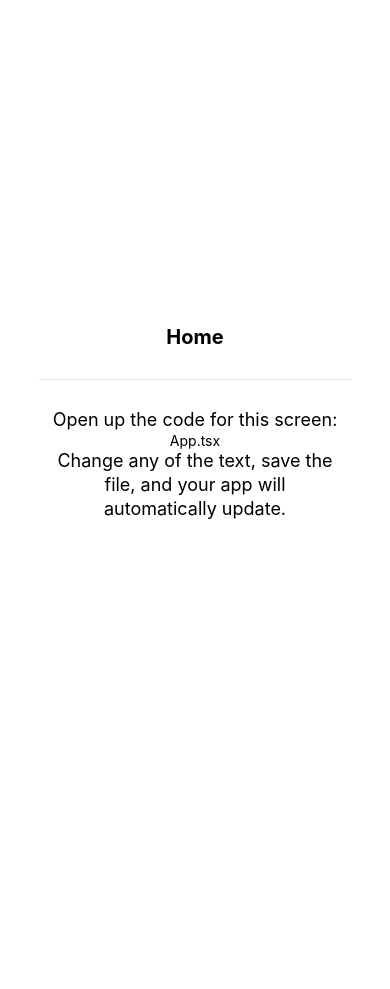
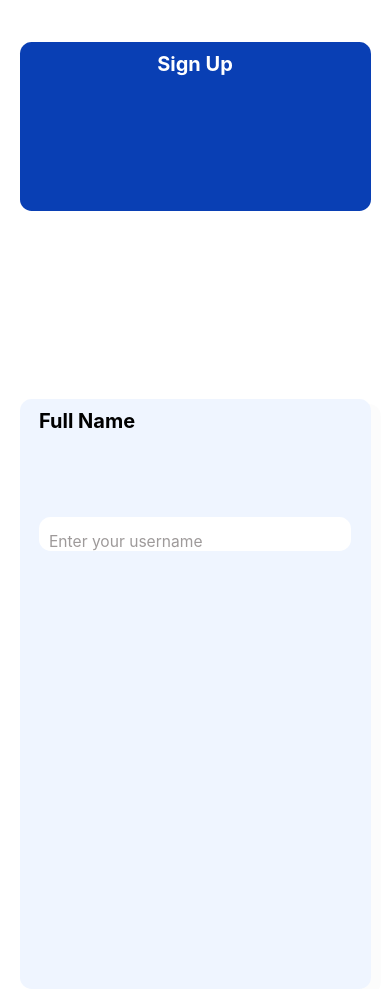
Before and after one commit to serinaayay/Biometrics-App, a React Native app: screen / in a window 390 px wide. Before the commit the page ends 844 px from the top, so only its background shows below. Built offline with nearby package versions, Linux system fonts and the light colour scheme.

Commit message:
Update UI and remove unnecessary headers

```diff
--- a/App.tsx
+++ b/App.tsx
@@ -1,13 +1,77 @@
-import { ScreenContent } from 'components/ScreenContent';
-import { StatusBar } from 'expo-status-bar';
+import { Dimensions, ScrollView, StyleSheet, Text, TextInput, View } from "react-native";
+const { width, height } = Dimensions.get('window');
 
-import './global.css';
+export default function HomeScreen() {
+  return (
+    <View>
+      <View style ={styles.signUpContainer}>
+        <Text style={{ fontSize: 20, fontWeight: 'bold', color: '#FFFFFF', marginTop: 10 }}>Sign Up</Text>
+      </View>
+      <Text style={{
+        textAlign: 'center',
+        fontSize: 18,
+        fontWeight: 'bold',
+        marginVertical: 20
+      }}>
+        Personal Information
+      </Text>
+      <View style={styles.fieldContainer}>
+        <ScrollView>
+          <View>
+            <Text style={{ fontSize: 20, fontWeight: 'bold', marginTop: 10 }}>Full Name</Text>
+            <TextInput
+              placeholder="Enter your username"
+              placeholderTextColor="#9E9A9A"
+              style={{
+                flex: 1,
+                paddingLeft: 10,
+                paddingTop: 15,
+                marginTop: height * 0.1,
+                fontSize: width * 0.04,
+                width: width * 0.8,
+                backgroundColor: '#FFFFFF',
+                alignContent: 'center',
+                borderRadius: width * 0.03,
 
-export default function App() {
-  return (
-    <>
-      <ScreenContent title="Home" path="App.tsx"></ScreenContent>
-      <StatusBar style="auto" />
-    </>
+              }}/>
+          </View>
+        </ScrollView>
+
+        <View style={{
+            bottom: height * 1.1,
+            width: width * 0.8,
+            height: height * 0.2}}
+          className="absolute self-center items-center justify-end bg-[#093FB4] rounded-[10px]"/>
+      </View>
+    </View>
   );
 }
+
+const styles = StyleSheet.create({
+    signUpContainer: {
+        bottom: -height * 0.45,
+        width: width * 0.9,
+        height: height * 0.2,
+        borderRadius: width * 0.03,
+        backgroundColor: '#093FB4',
+        alignSelf: 'center',
+        marginTop: -height * 0.4,
+        alignItems: 'center',
+      },
+    fieldContainer: {
+        bottom: -height * 0.7,
+        width: width * 0.9,
+        height: height * 0.7,
+        borderRadius: width * 0.03,
+        backgroundColor: '#EFF5FF',
+        shadowColor: '#000000',
+        shadowOffset: { width: 10, height: 5 },
+        shadowOpacity: 0.01,
+        shadowRadius: 0.01,
+        elevation: 0.3,
+        alignSelf: 'center',
+        marginTop: -height * 0.1,
+        alignItems: 'center',
+        justifyContent: 'center',
+      },
+      })
--- a/package.json
+++ b/package.json
@@ -11,9 +11,10 @@
     "web": "expo start --web"
   },
   "dependencies": {
+    "@tailwindcss/vite": "^4.1.11",
     "expo": "^53.0.15",
     "expo-status-bar": "~2.2.3",
-    "nativewind": "latest",
+    "nativewind": "^4.1.23",
     "react": "19.0.0",
     "react-native": "0.79.4",
     "react-native-reanimated": "~3.17.4",
@@ -27,7 +28,7 @@
     "eslint-config-prettier": "^10.1.2",
     "prettier": "^3.2.5",
     "prettier-plugin-tailwindcss": "^0.5.11",
-    "tailwindcss": "^3.4.0",
+    "tailwindcss": "^3.4.17",
     "typescript": "~5.8.3"
   },
   "main": "node_modules/expo/AppEntry.js",
--- a/tailwind.config.js
+++ b/tailwind.config.js
@@ -1,6 +1,6 @@
 /** @type {import('tailwindcss').Config} */
 module.exports = {
-  content: ['./App.{js,ts,tsx}', './components/**/*.{js,ts,tsx}'],
+  content: ['./App.{js,ts,tsx}', './components/**/*.{js,ts,tsx}',],
 
   presets: [require('nativewind/preset')],
   theme: {
```
Also changed, not shown: 1 other file (tests, documents, lock files or other folders).
